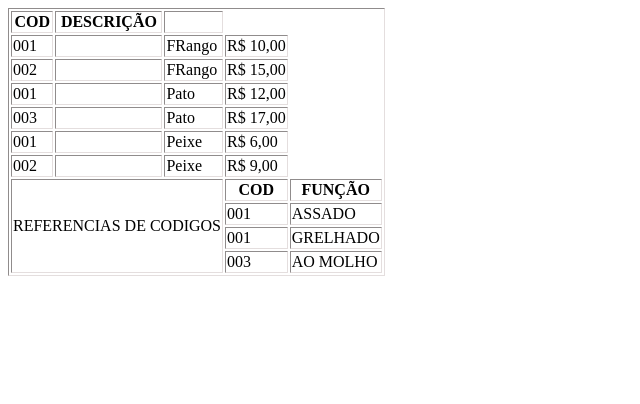
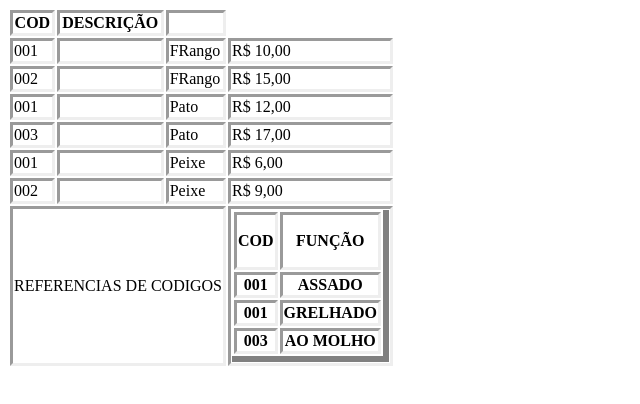
Before and after one commit to Gutex07/curso_front-end, a plain HTML site: page html/atividade11/tab2.html in a window 1280 px wide. Shown: the whole page, without its empty margins (0-640 px from the left). Drawn offline with Linux system fonts and the light colour scheme.

Commit message:
atividade02

```diff
--- a/html/atividade11/tab2.html
+++ b/html/atividade11/tab2.html
@@ -7,8 +7,12 @@
     <title>Tabela 2</title>
 
     <style>
-        table, td, th{
-            border: 1px inset rgb(228, 222, 222)
+        td, th{
+            border: inset
+        }
+        #tabela2{
+            border-right: 6px solid gray;
+            border-bottom: 6px solid gray;
         }
     </style>
 
@@ -63,9 +67,13 @@
         </tbody>
         <tfoot>
             <tr>
-                <td colspan="3" rowspan="4">REFERENCIAS DE CODIGOS</td>
+                <td colspan="3" rowspan="4"><p>REFERENCIAS DE CODIGOS</p></td>
+                <th>
+                <table id="tabela2">
+                    <tbody>
+                        <tr>
                             <th>COD</th>
-                <th>FUNÇÃO</th>
+                            <th><p>FUNÇÃO</p></th>
                         </tr>
                         <tr>
                             <td>001</td>
@@ -79,6 +87,9 @@
                             <td>003</td>
                             <td>AO MOLHO</td>
                         </tr>
+                    </tbody>
+                </table>
+            </tr>
         </tfoot>
 
     </table>
```
Lines whose indentation alone changed are shown as unchanged.
